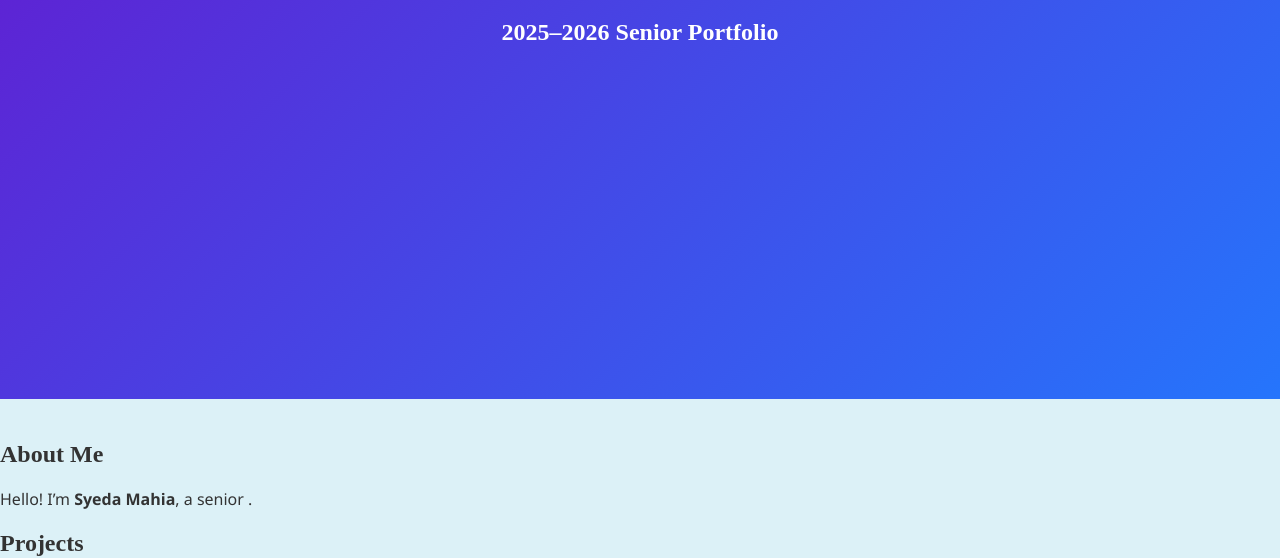
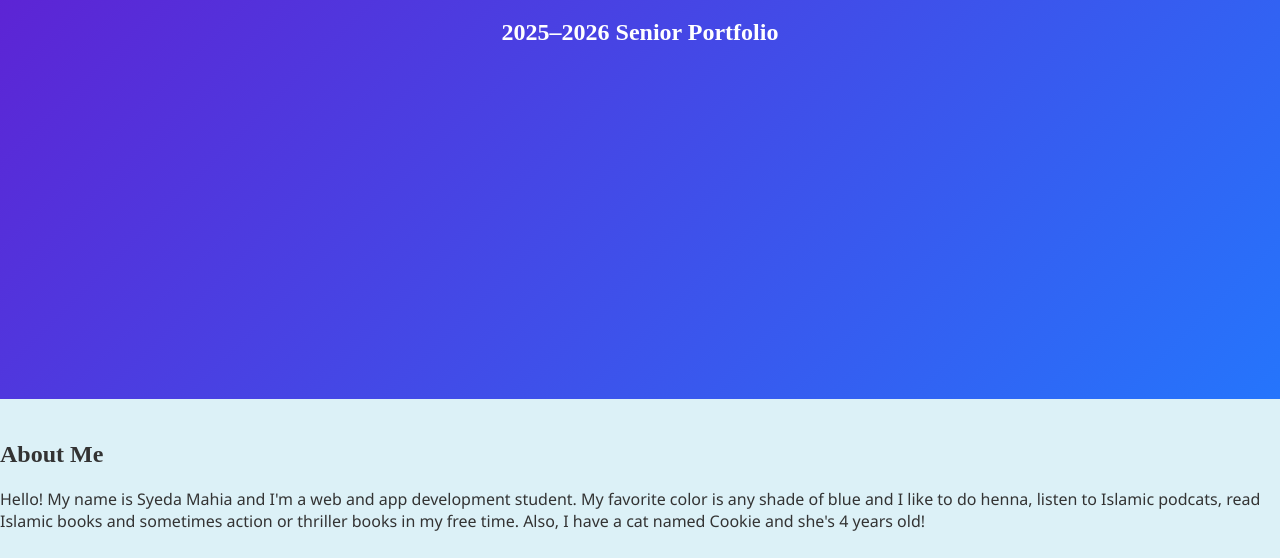
Before and after one commit to Syedaa1/Senior-Portfolio, a plain HTML site: page index.html in a window 1280 px wide. Shown: the part 401-959 px from the top of the page. Drawn offline with Linux system fonts and the light colour scheme.

Commit message:
Update index.html

```diff
--- a/index.html
+++ b/index.html
@@ -32,11 +32,10 @@
   <!--About Me Section-->
   <section id="about">
     <h2>About Me</h2>
-    <p>Hello! I’m <strong>Syeda Mahia</strong>, a senior .</p>
+    <p>Hello! My name is Syeda Mahia and I'm a web and app development student. My favorite color is any shade of blue and I like to do henna, listen to Islamic podcats, read Islamic books and sometimes action or thriller books in my free time. Also, I have a cat named Cookie and she's 4 years old! </p>
+ </section>
 
-  </section>
-
-
+<br>
     <!-- Projects Section -->
   <section id="projects">
     <h2>Projects</h2>
@@ -54,7 +53,7 @@
       </div>
     </div>
   </section>
-
+<br>
 
   <!-- Labs Section -->
   <section id="labs">
@@ -67,7 +66,7 @@
       <li>Lab 4: Building APIs with Flask</li>
     </ul>
   </section>
-
+<br>
   <!-- Contact Section -->
   <section id="contact">
     <h2>Contact Me</h2>
```
